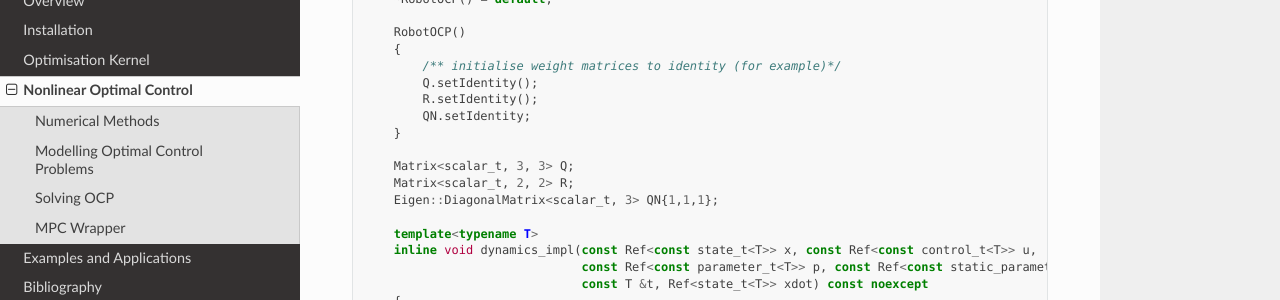
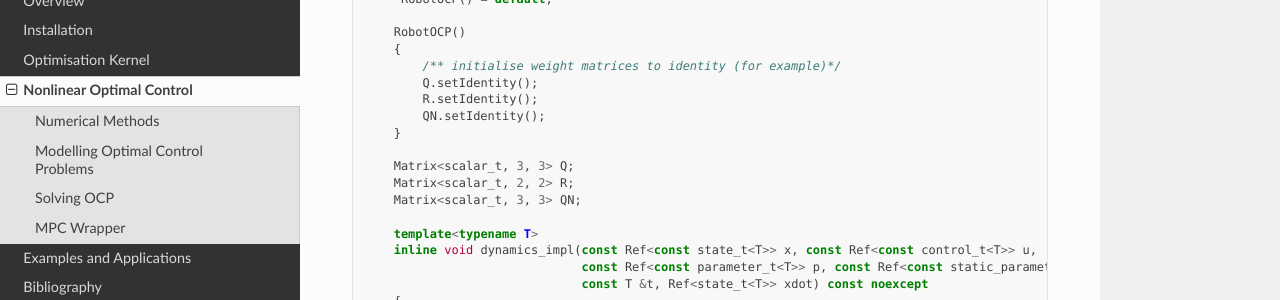
Before and after one commit to PREDICT-EPFL/polympc, a Sphinx documentation site: the page built from docs/source/ocp.rst, in a window 1280 px wide and 900 px high, scrolled down 4417 px. Shown: the part 151-451 px from the top of the window. Built offline with Sphinx 7.4.7 and the Read the Docs theme 2.0.0, drawn with Linux system fonts in a browser that asks for light colours; some of the changed text lies outside the part shown.

Commit message:
typos fix in ocp chapter

```diff
--- a/docs/source/ocp.rst
+++ b/docs/source/ocp.rst
@@ -236,12 +236,12 @@ using *PolyMPC*.
             /** initialise weight matrices to identity (for example)*/
             Q.setIdentity();
             R.setIdentity();
-            QN.setIdentity;
+            QN.setIdentity();
         }
 
         Matrix<scalar_t, 3, 3> Q;
         Matrix<scalar_t, 2, 2> R;
-        Eigen::DiagonalMatrix<scalar_t, 3> QN{1,1,1};
+        Matrix<scalar_t, 3, 3> QN;
 
         template<typename T>
         inline void dynamics_impl(const Ref<const state_t<T>> x, const Ref<const control_t<T>> u,
@@ -330,12 +330,12 @@ Let's now move on to defining the dynamics functions.
             /** initialise weight matrices to identity (for example)*/
             Q.setIdentity();
             R.setIdentity();
-            QN.setIdentity;
+            QN.setIdentity();
         }
 
         Matrix<scalar_t, 3, 3> Q;
         Matrix<scalar_t, 2, 2> R;
-        Eigen::DiagonalMatrix<scalar_t, 3> QN{1,1,1};
+        Matrix<scalar_t, 3, 3> QN;
 
         template<typename T>
         inline void dynamics_impl(const Ref<const state_t<T>> x, const Ref<const control_t<T>> u,
@@ -505,7 +505,7 @@ Here is how our particular example will look like with the MPC wrapper:
     int main(void)
     {
         /** create an MPC algorithm and set the prediction horison */
-        using mpc_t = MPC<RobotOCP, MySolver, box_admm_solver>;
+        using mpc_t = MPC<RobotOCP, Solver, box_admm_solver>;
         mpc_t mpc;
         mpc.settings().max_iter = 20;
         mpc.settings().line_search_max_iter = 10;
```
Also changed, not shown: other parts of docs/source/ocp.rst (+2 -2 lines).
